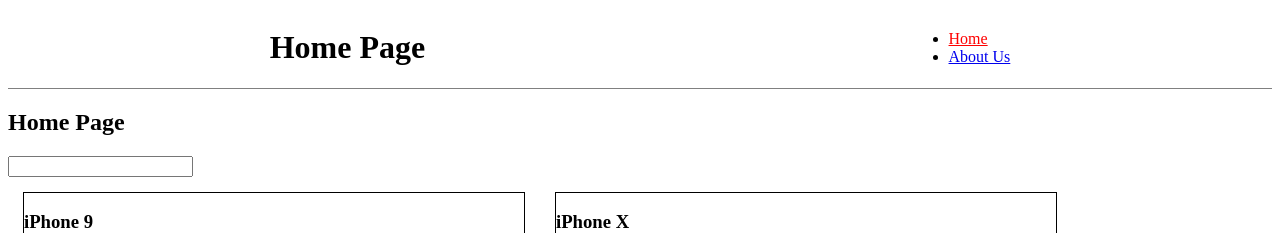
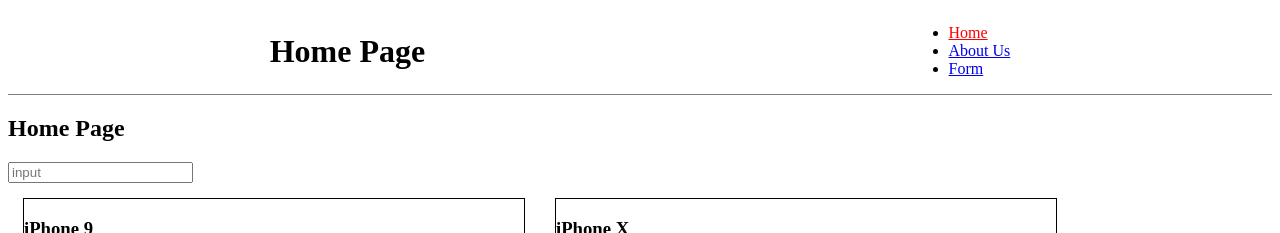
Before and after one commit to leon-kn/rss-react, a React (Vite) app: page / in a window 1280 px wide. Shown: the top 233 px of the page. Built offline with nearby package versions, Linux system fonts and the light colour scheme.

Commit message:
feat: add form route

```diff
--- a/src/components/SearchBar/SearchBar.tsx
+++ b/src/components/SearchBar/SearchBar.tsx
@@ -12,9 +12,17 @@ class SearchBar extends Component<PropType, StateType> {
     localStorage.setItem('value', this.state.value);
   }
 
+  handleFocus = (e: React.FocusEvent<HTMLInputElement>): void => {
+    console.log(e.currentTarget);
+  };
+
   render() {
     return (
       <input
+        type="text"
+        name="text"
+        placeholder="input"
+        onFocus={this.handleFocus}
         defaultValue={this.state.value}
         onChange={(e) => {
           this.setState({ value: e.target.value });
--- a/src/enum/AppRoutes.ts
+++ b/src/enum/AppRoutes.ts
@@ -1,5 +1,6 @@
 export enum AppRoutes {
   Home = '/',
   About = '/about',
+  Form = '/form',
   NotFoundPage = '*',
 }
--- a/src/layout/Header.tsx
+++ b/src/layout/Header.tsx
@@ -17,6 +17,11 @@ const Header = ({ title }: { title: string }) => {
             About Us
           </NavLink>
         </li>
+        <li className="navbar__item">
+          <NavLink to={AppRoutes.Form} className="navbar__link">
+            Form
+          </NavLink>
+        </li>
       </ul>
     </div>
   );
--- /dev/null
+++ b/src/pages/FormPage/FormPage.tsx
@@ -0,0 +1,15 @@
+import React, { Component } from 'react';
+import Header from 'src/layout/Header';
+
+class FormPage extends Component {
+  render() {
+    return (
+      <div>
+        <Header title="Form Page" />
+        FormPage
+      </div>
+    );
+  }
+}
+
+export default FormPage;
--- /dev/null
+++ b/src/pages/FormPage/index.ts
@@ -0,0 +1 @@
+export { default } from './FormPage';
--- a/src/routes/AppRouter.tsx
+++ b/src/routes/AppRouter.tsx
@@ -1,6 +1,7 @@
 import { Route, Routes } from 'react-router-dom';
+import { AppRoutes } from 'src/enum/AppRoutes';
 import AboutPage from 'src/pages/AboutPage';
-import { AppRoutes } from 'src/enum/AppRoutes';
+import FormPage from 'src/pages/FormPage';
 import HomePage from 'src/pages/HomePage';
 import NotFoundPage from 'src/pages/NotFoundPage';
 
@@ -9,6 +10,7 @@ const AppRouter = () => {
     <Routes>
       <Route path={AppRoutes.Home} element={<HomePage />} />
       <Route path={AppRoutes.About} element={<AboutPage />} />
+      <Route path={AppRoutes.Form} element={<FormPage />} />
       <Route path={AppRoutes.NotFoundPage} element={<NotFoundPage />} />
     </Routes>
   );
```
